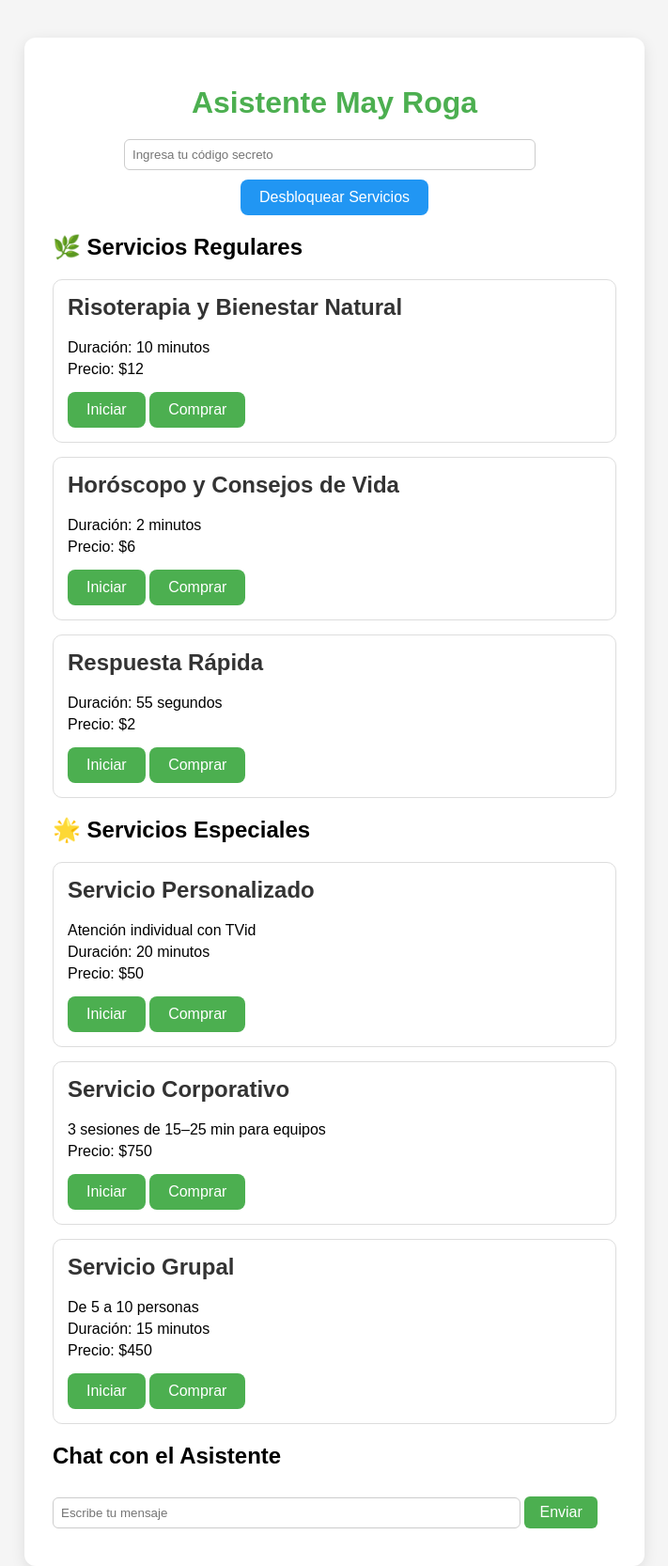
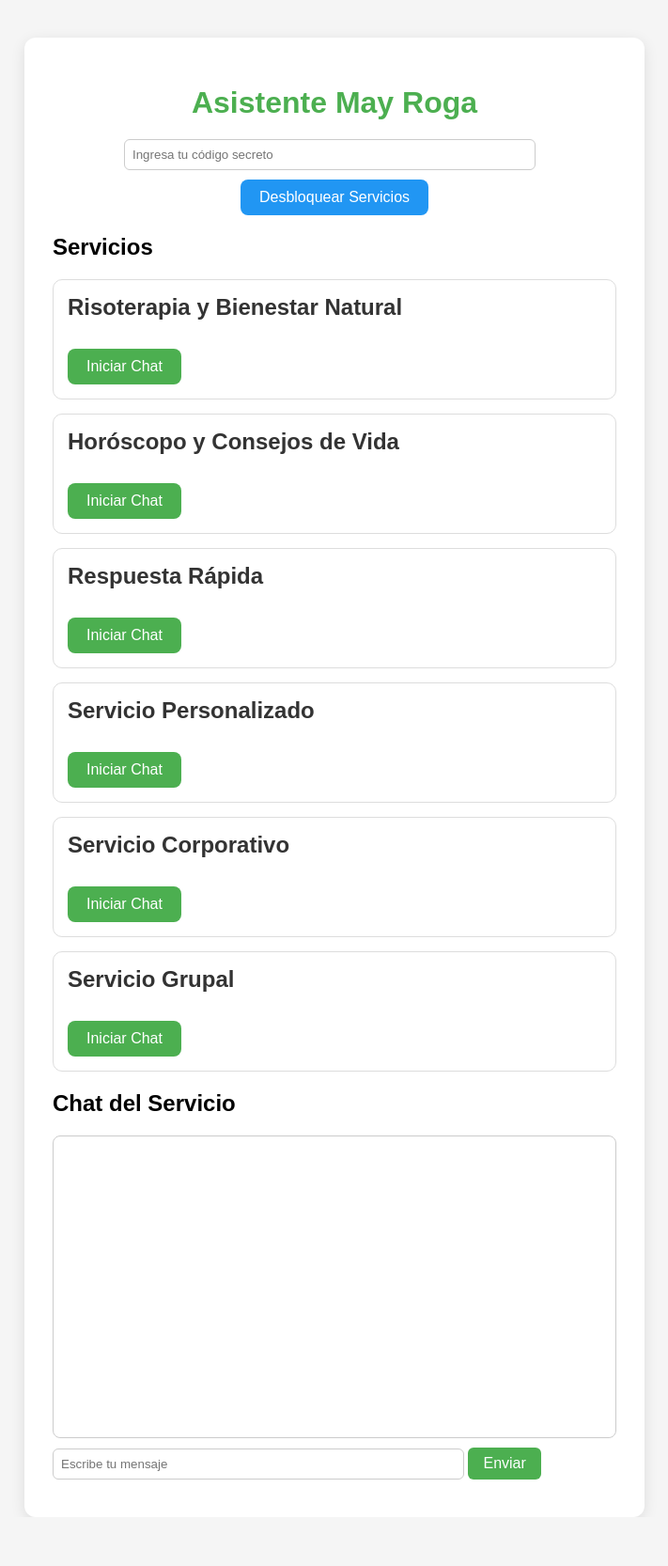
Before and after one commit to mayroga/Asistente-Virtual-May-Roga, a Flask app: page / in a window 1280 px wide. Shown: the whole page at 94% size, without its empty margins (284-995 px from the left). After the commit the page ends 1614 px from the top, so only its background shows below. Run offline with Flask 3, Linux system fonts and the light colour scheme; some libraries are stand-ins or nearby versions.

Commit message:
Update index.html

```diff
--- a/templates/index.html
+++ b/templates/index.html
@@ -4,25 +4,22 @@
 <meta charset="UTF-8">
 <meta name="viewport" content="width=device-width, initial-scale=1.0">
 <title>Asistente May Roga</title>
-<script src="https://js.stripe.com/v3/"></script>
 <style>
 body { font-family: Arial, sans-serif; background:#f5f5f5; margin:0; padding-top:40px; display:flex; justify-content:center; }
 .container { background:#fff; padding:30px; border-radius:12px; box-shadow:0 4px 15px rgba(0,0,0,0.1); width:90%; max-width:600px; }
 h1 { color:#4CAF50; text-align:center; margin-bottom:20px; }
 .service { border:1px solid #ddd; border-radius:10px; padding:15px; margin-bottom:15px; }
 .service h2 { margin-top:0; color:#333; }
-.service p { margin:5px 0; }
 button { background:#4CAF50; color:#fff; border:none; padding:10px 20px; border-radius:8px; font-size:16px; cursor:pointer; margin-top:10px; }
 button:hover { background:#43a047; }
 #secret-input { width:70%; padding:8px; border-radius:6px; border:1px solid #ccc; margin-right:10px; }
 #secret-button { background:#2196F3; }
 #secret-button:hover { background:#1976D2; }
-#assistant-output p { color:#2980b9; background:#eaf2fb; padding:8px; border-radius:8px; margin:5px 0;}
-#timer { font-size: 1.2em; margin-top:10px; text-align:center; }
-audio { margin-top:5px; width:100%; outline:none; border-radius:6px;}
-#chat-input { width:80%; padding:8px; border-radius:6px; border:1px solid #ccc; }
+#assistant-output p { color:#2980b9; background:#eaf2fb; padding:8px; border-radius:8px; margin:5px 0; }
+#chat-input { width:70%; padding:8px; border-radius:6px; border:1px solid #ccc; }
 #chat-send { padding:8px 16px; border-radius:6px; border:none; background:#4CAF50; color:white; cursor:pointer; }
 #chat-send:hover { background:#43a047; }
+#timer { font-size:1.1em; margin-top:10px; text-align:center; color:#e67e22; }
 </style>
 </head>
 <body>
@@ -35,60 +32,39 @@ audio { margin-top:5px; width:100%; outline:none; border-radius:6px;}
 <button id="secret-button" onclick="unlockAllServices()">Desbloquear Servicios</button>
 </div>
 
-<h2>🌿 Servicios Regulares</h2>
+<h2>Servicios</h2>
 <div class="service">
 <h2>Risoterapia y Bienestar Natural</h2>
-<p>Duración: 10 minutos</p>
-<p>Precio: $12</p>
-<button onclick="startService('Risoterapia y Bienestar Natural',12,600)">Iniciar</button>
-<button onclick="buyService('Risoterapia y Bienestar Natural',12)">Comprar</button>
+<button onclick="startService('Risoterapia y Bienestar Natural', 600)">Iniciar Chat</button>
 </div>
 
 <div class="service">
 <h2>Horóscopo y Consejos de Vida</h2>
-<p>Duración: 2 minutos</p>
-<p>Precio: $6</p>
-<button onclick="startService('Horóscopo y Consejos de Vida',6,120)">Iniciar</button>
-<button onclick="buyService('Horóscopo y Consejos de Vida',6)">Comprar</button>
+<button onclick="startService('Horóscopo y Consejos de Vida', 120)">Iniciar Chat</button>
 </div>
 
 <div class="service">
 <h2>Respuesta Rápida</h2>
-<p>Duración: 55 segundos</p>
-<p>Precio: $2</p>
-<button onclick="startService('Respuesta Rápida',2,55)">Iniciar</button>
-<button onclick="buyService('Respuesta Rápida',2)">Comprar</button>
+<button onclick="startService('Respuesta Rápida', 55)">Iniciar Chat</button>
 </div>
 
-<h2>🌟 Servicios Especiales</h2>
 <div class="service">
 <h2>Servicio Personalizado</h2>
-<p>Atención individual con TVid</p>
-<p>Duración: 20 minutos</p>
-<p>Precio: $50</p>
-<button onclick="startService('Servicio Personalizado',50,1200)">Iniciar</button>
-<button onclick="buyService('Servicio Personalizado',50)">Comprar</button>
+<button onclick="startService('Servicio Personalizado', 1200)">Iniciar Chat</button>
 </div>
 
 <div class="service">
 <h2>Servicio Corporativo</h2>
-<p>3 sesiones de 15–25 min para equipos</p>
-<p>Precio: $750</p>
-<button onclick="startService('Servicio Corporativo',750,1800)">Iniciar</button>
-<button onclick="buyService('Servicio Corporativo',750)">Comprar</button>
+<button onclick="startService('Servicio Corporativo', 1800)">Iniciar Chat</button>
 </div>
 
 <div class="service">
 <h2>Servicio Grupal</h2>
-<p>De 5 a 10 personas</p>
-<p>Duración: 15 minutos</p>
-<p>Precio: $450</p>
-<button onclick="startService('Servicio Grupal',450,900)">Iniciar</button>
-<button onclick="buyService('Servicio Grupal',450)">Comprar</button>
+<button onclick="startService('Servicio Grupal', 900)">Iniciar Chat</button>
 </div>
 
-<h2>Chat con el Asistente</h2>
-<div id="assistant-output"></div>
+<h2>Chat del Servicio</h2>
+<div id="assistant-output" style="height:300px; overflow-y:auto; border:1px solid #ccc; padding:10px; border-radius:8px;"></div>
 <input id="chat-input" type="text" placeholder="Escribe tu mensaje">
 <button id="chat-send" onclick="sendChat()">Enviar</button>
 <div id="timer"></div>
@@ -97,28 +73,15 @@ audio { margin-top:5px; width:100%; outline:none; border-radius:6px;}
 
 <script>
 const backendURL = "https://asistente-virtual-may-roga.onrender.com";
-const stripe = Stripe("pk_live_51NqPxQBOA5mT4t0PEoRVRc0Sj7DugiHvxhozC3BYh0q0hAx1N3HCLJe4xEp3MSuNMA6mQ7fAO4mvtppqLodrtqEn00pgJNQaxz");
-let currentTimer = null;
-
-// --- Compra con Stripe ---
-async function buyService(product, amount){
-    try{
-        const res = await fetch(`${backendURL}/create-checkout-session`,{
-            method:"POST",
-            headers:{"Content-Type":"application/json"},
-            body: JSON.stringify({product, amount})
-        });
-        const data = await res.json();
-        if(data.id) await stripe.redirectToCheckout({sessionId:data.id});
-        else alert("Error al crear la sesión de pago");
-    }catch(e){alert("Error conectando al servidor"); console.error(e);}
-}
+let evtSource = null;
+let currentSecret = null;
+let countdownTimer = null;
+let remainingSeconds = 0;
 
 // --- Desbloqueo de servicios con código secreto ---
 async function unlockAllServices(){
     const code = document.getElementById("secret-input").value.trim();
     if(!code){ alert("Ingresa tu código secreto"); return; }
-
     try{
         const res = await fetch(`${backendURL}/assistant-unlock`, {
             method: "POST",
@@ -128,7 +91,7 @@ async function unlockAllServices(){
         const data = await res.json();
         if(res.status === 200 && data.success){
             alert("Todos los servicios desbloqueados ✅");
-            startSession("Todos los servicios desbloqueados", code);
+            currentSecret = code;
         } else {
             alert("Código incorrecto ❌");
         }
@@ -138,59 +101,50 @@ async function unlockAllServices(){
     }
 }
 
-// --- Inicio de servicios ---
-function startService(serviceName, price, duration){ startSession(serviceName, null, duration); }
-
-function startSession(serviceName, secret=null, duration=null){
-    const output=document.getElementById("assistant-output");
-    const timerEl=document.getElementById("timer");
-    output.innerHTML=`<p>Iniciando sesión: ${serviceName}</p>`;
-    timerEl.innerText="";
-    let totalSeconds = duration || 300;
-    startCountdown(totalSeconds, timerEl);
-    startSSE(serviceName, output, secret);
+// --- Inicio de chat por servicio ---
+function startService(serviceName, duration){
+    const output = document.getElementById("assistant-output");
+    const timerEl = document.getElementById("timer");
+    output.innerHTML = `<p>Conectando con ${serviceName}...</p>`;
+    remainingSeconds = duration;
+    startCountdown(timerEl);
+    startSSE(serviceName);
 }
 
 // --- Temporizador ---
-function startCountdown(seconds, displayEl){
-    if(currentTimer) clearInterval(currentTimer);
-    currentTimer=setInterval(()=>{
-        const mins=Math.floor(seconds/60);
-        const secs=seconds%60;
-        displayEl.innerText=`Tiempo restante: ${mins}:${secs<10?'0'+secs:secs}`;
-        if(seconds<=0) clearInterval(currentTimer);
-        seconds--;
+function startCountdown(timerEl){
+    if(countdownTimer) clearInterval(countdownTimer);
+    countdownTimer = setInterval(()=>{
+        const mins = Math.floor(remainingSeconds/60);
+        const secs = remainingSeconds % 60;
+        timerEl.textContent = `Tiempo restante: ${mins}:${secs<10?'0'+secs:secs}`;
+        if(remainingSeconds<=0){ clearInterval(countdownTimer); timerEl.textContent="Sesión finalizada ⏰"; if(evtSource) evtSource.close(); }
+        remainingSeconds--;
     },1000);
 }
 
 // --- SSE para el asistente ---
-let evtSource = null;
-function startSSE(serviceName, outputEl, secret=null){
+function startSSE(serviceName){
     if(evtSource) evtSource.close();
-    const url=`${backendURL}/assistant-stream?service=${encodeURIComponent(serviceName)}${secret?'&secret='+secret:''}`;
-    evtSource=new EventSource(url);
-    evtSource.onmessage=(e)=>{
-        let [msg,audioFile] = e.data.split('|');
-        const p=document.createElement('p');
-        p.textContent=msg;
-        outputEl.appendChild(p);
-        if(audioFile){
-            const audio=document.createElement('audio');
-            audio.controls=true;
-            audio.src=`/static/audios/${audioFile}`;
-            outputEl.appendChild(audio);
-        }
-        outputEl.scrollTop=outputEl.scrollHeight;
+    let url = `${backendURL}/assistant-stream?service=${encodeURIComponent(serviceName)}`;
+    if(currentSecret) url += `&secret=${currentSecret}`;
+    evtSource = new EventSource(url);
+    const output = document.getElementById("assistant-output");
+    evtSource.onmessage = (e)=>{
+        const p = document.createElement('p');
+        p.textContent = e.data;
+        output.appendChild(p);
+        output.scrollTop = output.scrollHeight;
     };
-    evtSource.onerror=()=>{
+    evtSource.onerror = ()=>{
         evtSource.close();
         const p=document.createElement('p');
         p.textContent="Sesión finalizada o desconectada";
-        outputEl.appendChild(p);
+        output.appendChild(p);
     };
 }
 
-// --- Chat simple ---
+// --- Chat simple del cliente ---
 function sendChat(){
     const input=document.getElementById("chat-input");
     const message=input.value.trim();
@@ -199,14 +153,10 @@ function sendChat(){
     const p=document.createElement('p');
     p.textContent = "Tú: " + message;
     output.appendChild(p);
+    output.scrollTop = output.scrollHeight;
     input.value="";
 }
 
-// --- Exportar funciones ---
-window.buyService=buyService;
-window.unlockAllServices=unlockAllServices;
-window.startService=startService;
-window.sendChat=sendChat;
 </script>
 </body>
 </html>
```
